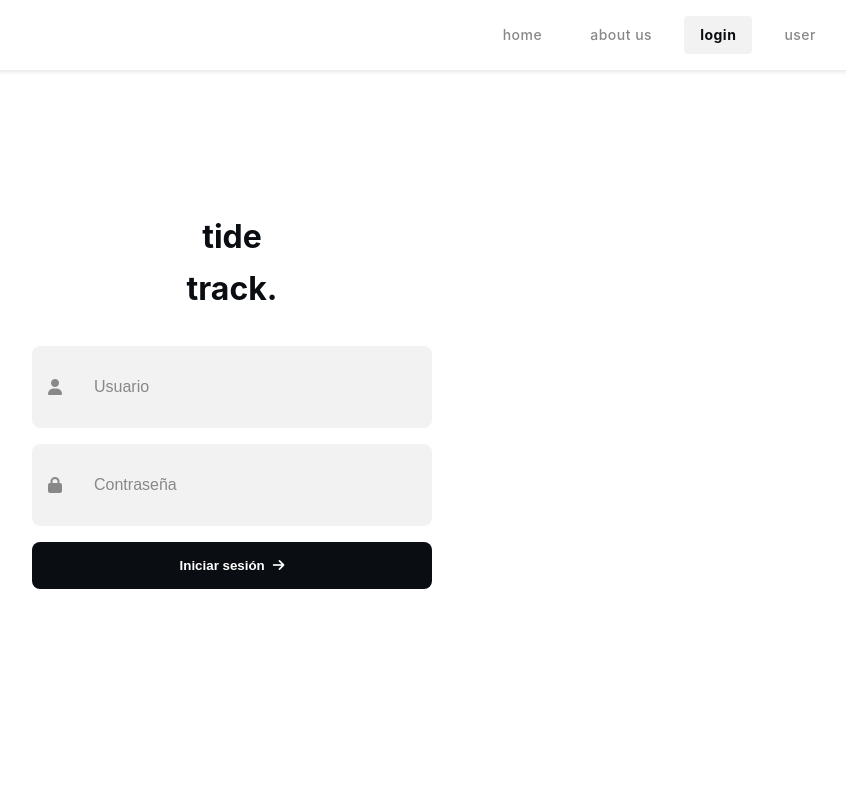
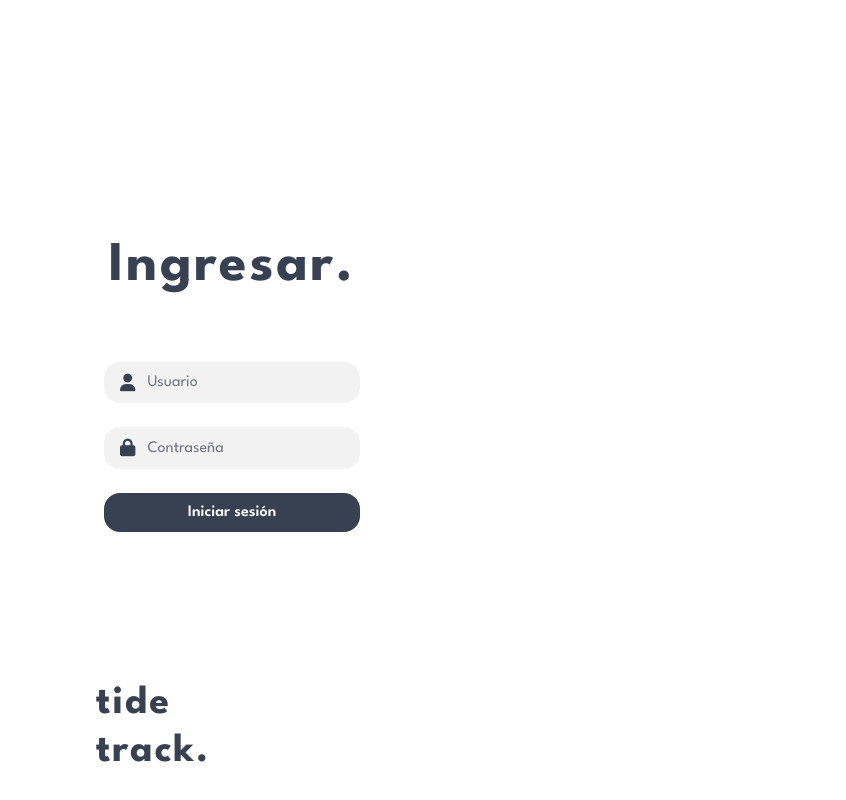
Before and after one commit to FrancoDiazP01/FrancoDiazP01.github.io, a website: page public/login.html in a window 1280 px wide. Shown: the whole page, without its empty margins (408-1254 px from the left). Drawn offline with Linux system fonts and the light colour scheme.

Commit message:
feat: Implementación de diseño de login y animaciones

```diff
--- a/public/css/login.css
+++ b/public/css/login.css
@@ -1,31 +1,105 @@
-/* Estilos específicos para login */
+/* Login Page Styles */
+
+/* Importar la fuente League Spartan */
+@import url('https://fonts.googleapis.com/css2?family=League+Spartan:wght@400;500;600;700&display=swap');
+
+/* Animación para el título */
+@keyframes slideDown {
+    from {
+        transform: translateY(-100vh);
+        opacity: 0;
+    }
+    to {
+        transform: translateY(0);
+        opacity: 1;
+    }
+}
+
+/* Título animado */
+.login-title {
+    font-family: 'League Spartan', sans-serif;
+    font-weight: 800;
+    font-size: 3.5rem;
+    color: var(--login-text-color);
+    margin: 0 0 2rem 0;
+    text-align: center;
+    letter-spacing: 0.05em;
+    line-height: 1.1;
+    animation: slideDown 0.8s ease-out forwards;
+}
+
+/* Título de la página */
+.login-title {
+    font-family: 'League Spartan', sans-serif;
+    font-weight: 800;
+    font-size: 3.5rem;
+    color: var(--login-text-color);
+    margin: 0 0 2rem 0;
+    text-align: center;
+    letter-spacing: 0.05em;
+    line-height: 1.1;
+}
+
+/* Variables de colores específicas para login */
+:root {
+    --login-bg-color: #ffffff;
+    --login-text-color: #374151;
+    --login-border-radius: 16px;
+    --login-input-bg: rgba(0, 0, 0, 0.05);
+}
+
+/* Contenedor principal */
 .login-container {
     min-height: 100vh;
     display: flex;
     flex-direction: column;
     align-items: center;
     justify-content: center;
-    padding: var(--spacing-large);
+    background-color: var(--login-bg-color);
+    padding: 2rem;
 }
 
-.login-logo {
-    margin-bottom: var(--spacing-xlarge);
-    text-align: center;
+/* Formulario de login */
+.login-form {
+    width: 100%;
+    max-width: 320px;
+    display: flex;
+    flex-direction: column;
+    gap: 1.5rem;
+    padding: 2rem;
+    background: var(--login-bg-color);
 }
 
-.logo-link {
-    text-decoration: none;
-    color: var(--primary-color);
+/* Responsive Design para el título */
+@media (max-width: 768px) {
+    .login-title {
+        font-size: 2.5rem;
+    }
+
+    .login-logo {
+        text-align: center;
+        position: static;
+        width: 100%;
+        max-width: 100%;
+        padding: 1rem;
+    }
+
+    .brand-name {
+        font-size: 2rem;
+    }
 }
 
-.login-form {
-    width: 100%;
-    max-width: 400px;
-    display: flex;
-    flex-direction: column;
-    gap: var(--spacing-medium);
+@media (max-width: 480px) {
+    .login-title {
+        font-size: 2rem;
+    }
+
+    .brand-name {
+        font-size: 1.75rem;
+    }
 }
 
+/* Campo de input con ícono */
 .form-group {
     position: relative;
 }
@@ -34,97 +108,136 @@
     position: relative;
     display: flex;
     align-items: center;
-    background: rgba(0, 0, 0, 0.05);
-    border-radius: 8px;
-    padding: var(--spacing-medium);
-    transition: background-color 0.3s ease;
+    background: var(--login-input-bg);
+    border-radius: var(--login-border-radius);
+    padding: 0.75rem 1rem;
+    transition: all 0.3s ease;
 }
 
 .input-container:hover {
     background: rgba(0, 0, 0, 0.1);
 }
 
+/* Íconos */
 .input-container i {
-    color: var(--secondary-color);
-    margin-right: var(--spacing-medium);
+    color: var(--login-text-color);
+    margin-right: 0.75rem;
+    font-size: 1.1rem;
 }
 
+/* Inputs */
 .form-input {
-    font-family: var(--font-family-primary);
-    font-size: var(--font-size-large);
-    padding: var(--spacing-medium);
+    font-family: 'League Spartan', sans-serif;
+    font-size: 1rem;
+    padding: 0;
     border: none;
     background: transparent;
     width: 100%;
     outline: none;
-    color: var(--primary-color);
+    color: var(--login-text-color);
+    flex: 1;
 }
 
 .form-input::placeholder {
-    color: var(--secondary-color);
+    color: rgba(55, 65, 81, 0.7);
 }
 
+/* Botón de login */
 .login-button {
-    display: flex;
-    align-items: center;
-    justify-content: center;
-    gap: var(--spacing-small);
-    padding: var(--spacing-medium);
-    background: var(--primary-color);
+    font-family: 'League Spartan', sans-serif;
+    font-weight: 600;
+    font-size: 1rem;
+    padding: 0.75rem 1.5rem;
+    background: #374151;
     color: white;
     border: none;
-    border-radius: 8px;
+    border-radius: var(--login-border-radius);
     cursor: pointer;
-    font-family: var(--font-family-primary);
-    font-weight: 600;
     transition: all 0.3s ease;
+    width: 100%;
+    text-align: center;
 }
 
 .login-button:hover {
-    background: darken(var(--primary-color), 10%);
-    transform: translateY(-2px);
+    background: #2d3748;
+    transform: translateY(-1px);
 }
 
-.login-button i {
-    transition: transform 0.3s ease;
+/* Logo y enlace */
+.login-logo {
+    margin-top: auto;
+    position: absolute;
+    bottom: 0;
+    width: 100%;
+    max-width: 320px;
+    padding: 1.5rem;
+    background: var(--login-bg-color);
+    text-align: center;
 }
 
-.login-button:hover i {
-    transform: translateX(5px);
+.logo-link {
+    text-decoration: none;
+    color: var(--login-text-color);
+    font-family: 'League Spartan', sans-serif;
+    font-weight: 800;
+    display: flex;
+    align-items: flex-start;
 }
 
+.brand-names {
+    display: flex;
+    flex-direction: column;
+    align-items: flex-start;
+    text-align: left;
+}
+
+.brand-name {
+    margin: 0;
+    font-size: 2.5rem;
+    line-height: 1.2;
+    font-weight: 800;
+    letter-spacing: 0.05em;
+    text-align: left;
+}
+
+/* Responsive Design */
 @media (max-width: 768px) {
     .login-container {
-        padding: var(--spacing-medium);
+        padding: 1rem;
     }
 
     .login-form {
-        width: 80%;
+        max-width: 100%;
+        padding: 1.5rem;
     }
 
     .form-input {
-        font-size: var(--font-size-medium);
+        font-size: 0.95rem;
     }
 
     .login-button {
-        padding: var(--spacing-small);
+        padding: 0.75rem 1.25rem;
+    }
+
+    .brand-name {
+        font-size: 1.25rem;
     }
 }
 
 @media (max-width: 480px) {
-    .login-container {
-        padding: var(--spacing-small);
-    }
-
     .login-form {
-        width: 90%;
+        padding: 1.25rem;
     }
 
     .form-input {
-        font-size: var(--font-size-small);
+        font-size: 0.9rem;
     }
 
     .login-button {
-        padding: var(--spacing-xsmall);
+        padding: 0.65rem 1.25rem;
+    }
+
+    .login-logo {
+        padding: 0.75rem;
     }
 }
--- /dev/null
+++ b/public/js/main.js
@@ -0,0 +1,25 @@
+// Animación de transición entre páginas
+function animatePageTransition() {
+    const homeBrand = document.getElementById('home-brand');
+    const loginTitle = document.querySelector('.login-title');
+
+    if (homeBrand) {
+        // Animación en home
+        homeBrand.addEventListener('click', () => {
+            homeBrand.style.transition = 'transform 0.8s ease-out, opacity 0.8s ease-out';
+            homeBrand.style.transform = 'translateY(100vh)';
+            homeBrand.style.opacity = '0';
+        });
+    }
+
+    if (loginTitle) {
+        // Animación en login
+        window.addEventListener('load', () => {
+            loginTitle.style.transform = 'translateY(0)';
+            loginTitle.style.opacity = '1';
+        });
+    }
+}
+
+// Inicializar animaciones
+document.addEventListener('DOMContentLoaded', animatePageTransition);
--- a/public/login.html
+++ b/public/login.html
@@ -6,29 +6,15 @@
     <title>Login - Tidetrack</title>
     <link rel="stylesheet" href="./css/main.css">
     <link rel="stylesheet" href="./css/login.css">
+    <link rel="stylesheet" href="https://fonts.googleapis.com/css2?family=League+Spartan:wght@400;500;600;700&display=swap">
     <link rel="stylesheet" href="https://cdnjs.cloudflare.com/ajax/libs/font-awesome/6.0.0/css/all.min.css">
+    <script src="./js/main.js" defer></script>
 </head>
 <body>
-    <!-- Navegación -->
-    <nav class="navigation">
-        <div class="nav-links">
-            <a href="./index.html" class="nav-link">home</a>
-            <a href="./about.html" class="nav-link">about us</a>
-            <a href="./login.html" class="nav-link active">login</a>
-            <a href="./user.html" class="nav-link">user</a>
-        </div>
-    </nav>
-
     <!-- Contenido Principal -->
     <main class="login-container">
-        <!-- Logo y enlace a home -->
-        <div class="login-logo">
-            <a href="./index.html" class="logo-link">
-            <a href="/" class="logo-link">
-                <h1 class="brand-name">tide</h1>
-                <h1 class="brand-name">track.</h1>
-            </a>
-        </div>
+        <!-- Título de la página -->
+        <h1 class="login-title">Ingresar.</h1>
 
         <!-- Formulario de login -->
         <form class="login-form" action="/login" method="POST">
@@ -50,10 +36,19 @@
 
             <!-- Botón de Submit -->
             <button type="submit" class="login-button">
-                <span>Iniciar sesión</span>
-                <i class="fas fa-arrow-right"></i>
+                Iniciar sesión
             </button>
         </form>
+
+        <!-- Logo y enlace a home -->
+        <div class="login-logo">
+            <a href="./index.html" class="logo-link">
+                <div class="brand-names">
+                    <h1 class="brand-name">tide</h1>
+                    <h1 class="brand-name">track.</h1>
+                </div>
+            </a>
+        </div>
     </main>
 </body>
 </html>
```
Also changed, not shown: public/index.html (+2 -2 lines).
